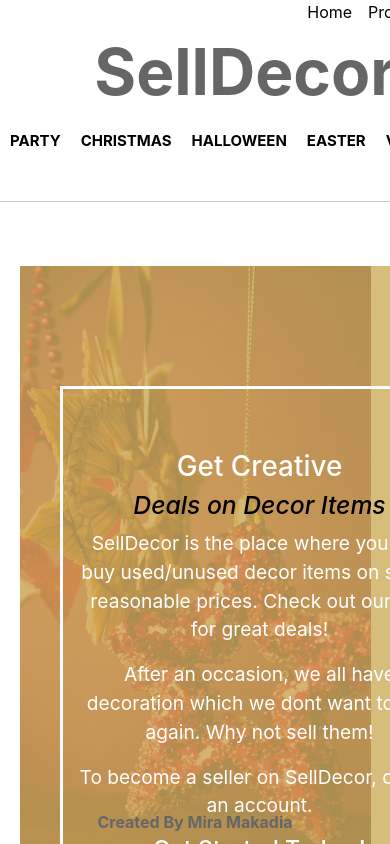
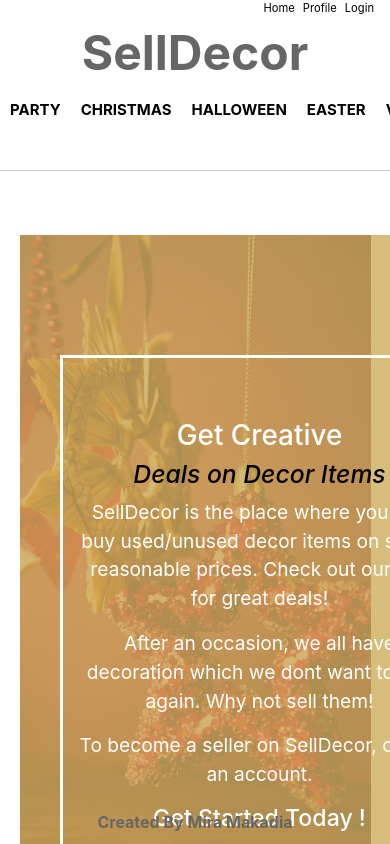
Before and after one commit to Mira85/SellDecor-frontend, a React (Create React App) app: page / in a window 390 px wide. Shown: the top 844 px of the page. Built offline with nearby package versions, Linux system fonts and the light colour scheme; no server answers.

Commit message:
removes consolelogs

```diff
--- a/src/App.js
+++ b/src/App.js
@@ -27,7 +27,6 @@ function App() {
           }
         })
         const userInfo = await getUser.json();
-        console.log('userinfo', userInfo)
         if (!userInfo) {
           await fetch(URL_user, {
             method: "POST",
--- a/src/components/Header.scss
+++ b/src/components/Header.scss
@@ -12,9 +12,7 @@ nav {
   flex-direction: column;
   }
 
-.hamburgerIcon{
-    display:none;
-}
+
 .appName{
     display: flex;
     justify-content: center;
@@ -69,9 +67,37 @@ nav {
 
 @media only screen and (max-width: 600px){
     nav {
-        overflow: hidden;
-        position: relative;
+        /* overflow: hidden;
+        position: relative; */
+
         }
+
+
+    .appName{
+        font-size: 3rem;
+        width:100%;
+    }
+
+    .loginArea {
+        gap: 0.5rem;
+        width:100%;
+
+        a {
+            font-size: 0.7rem;
+        }
+
+        button{
+            font-size: 0.7rem;
+        }
+
+    .subNav{
+        button{
+            font-size:10px;
+            border: solid red;
+
+        }
+    }
+    }
 
 
 
```
